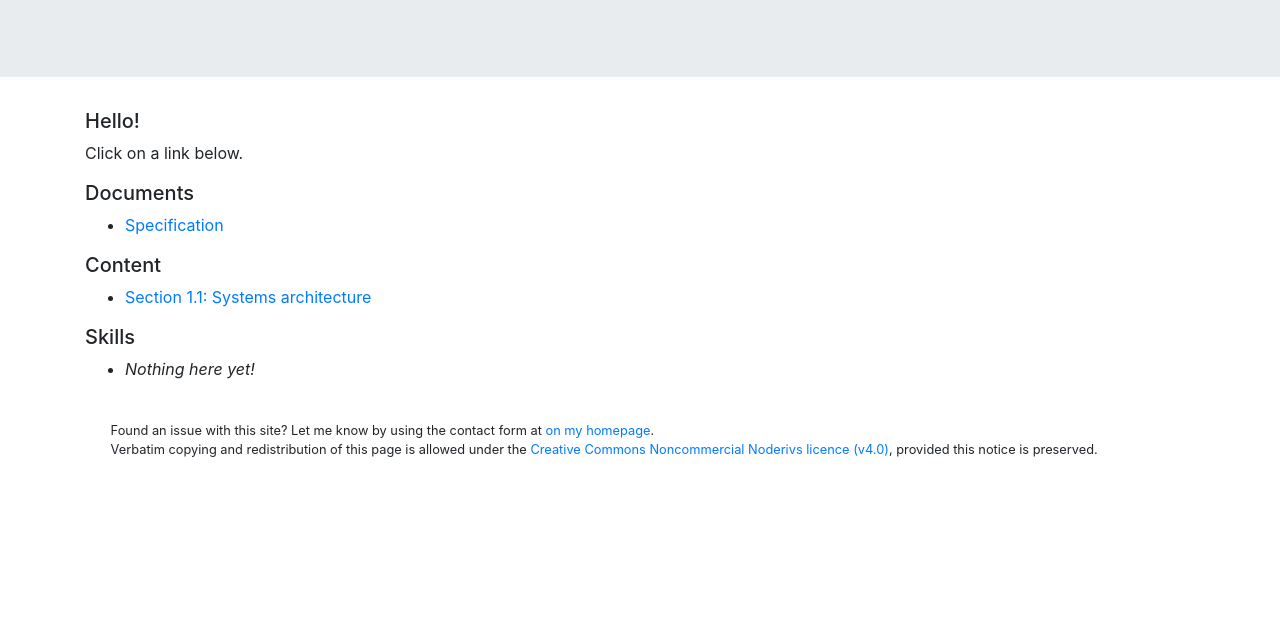
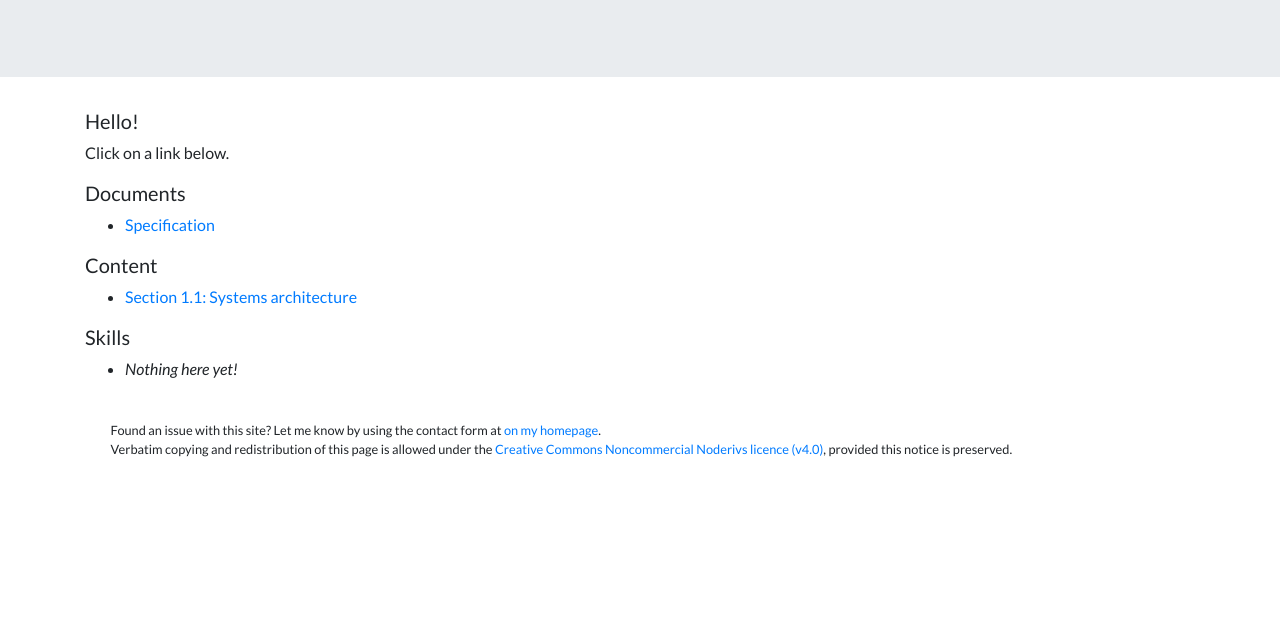
Before and after one commit to codemicro/revisionSiteTemplate, an Eleventy site: page src/index.html in a window 1280 px wide. Shown: the part 172-800 px from the top of the page. Built offline with nearby package versions, Linux system fonts and the light colour scheme; Eleventy itself is replaced by a stand-in of ours; files that its build step writes are made by us from their sources.

Commit message:
Fix page titles and fonts

```diff
--- a/src/_includes/layout.html
+++ b/src/_includes/layout.html
@@ -5,7 +5,6 @@
 <head>
     <meta charset="UTF-8">
     <meta name="viewport" content="width=device-width, initial-scale=1.0">
-    <title>{{ pageTitle }}</title>
 
     {% if isHomepage %}
         <title>{{ siteData.siteTitle }}</title>
@@ -16,6 +15,13 @@
     <link rel="stylesheet" href="{{ siteData.baseURL }}/bootstrap.min.css" type="text/css">
     <script src="{{ siteData.baseURL }}/bootstrap.min.js" defer></script>
     <script src="{{ siteData.baseURL }}/jquery-3.5.1.slim.min.js" defer></script>
+
+    <style>
+        @import url("https://fonts.googleapis.com/css?family=Lato:400,400italic,700,700italic");
+        body {
+            font-family: "Lato", sans-serif;
+        }
+    </style>
 
     {% include 'partials/meta.html' %}
 
```
